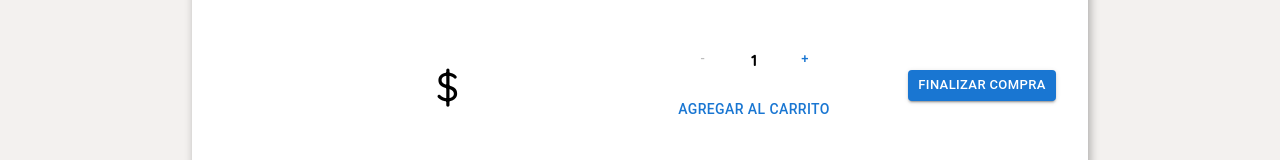
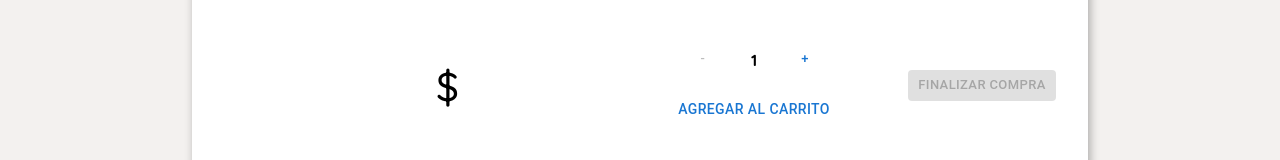
Before and after one commit to ltaralli/EntregaFinal-Taralli, a React (Vite) app: page /item/1 in a window 1280 px wide. Shown: the part 467-627 px from the top of the page. Built offline with nearby package versions, Linux system fonts and the light colour scheme; no server answers; the database is empty; a web font is replaced by a local one.

Commit message:
correccion de imagenes al deployar vercel 3

```diff
--- a/src/components/ItemDetail/index.jsx
+++ b/src/components/ItemDetail/index.jsx
@@ -29,7 +29,7 @@ const onAdd = (quantity) => {
         <ItemCount stock={producto.count} onAdd={onAdd} initial={1}/>
         <Stack direction="row" justifyContent="center">
           <Link to={'/cart'}>
-            <Button  variant="contained" size='small' disabled={!cart}>Finalizar Compra</Button>
+            <Button  variant="contained" size='small' disabled={cart.length === 0}>Finalizar Compra</Button>
           </Link>
         </Stack>
         <div className='cardDescription__footer'>
```
